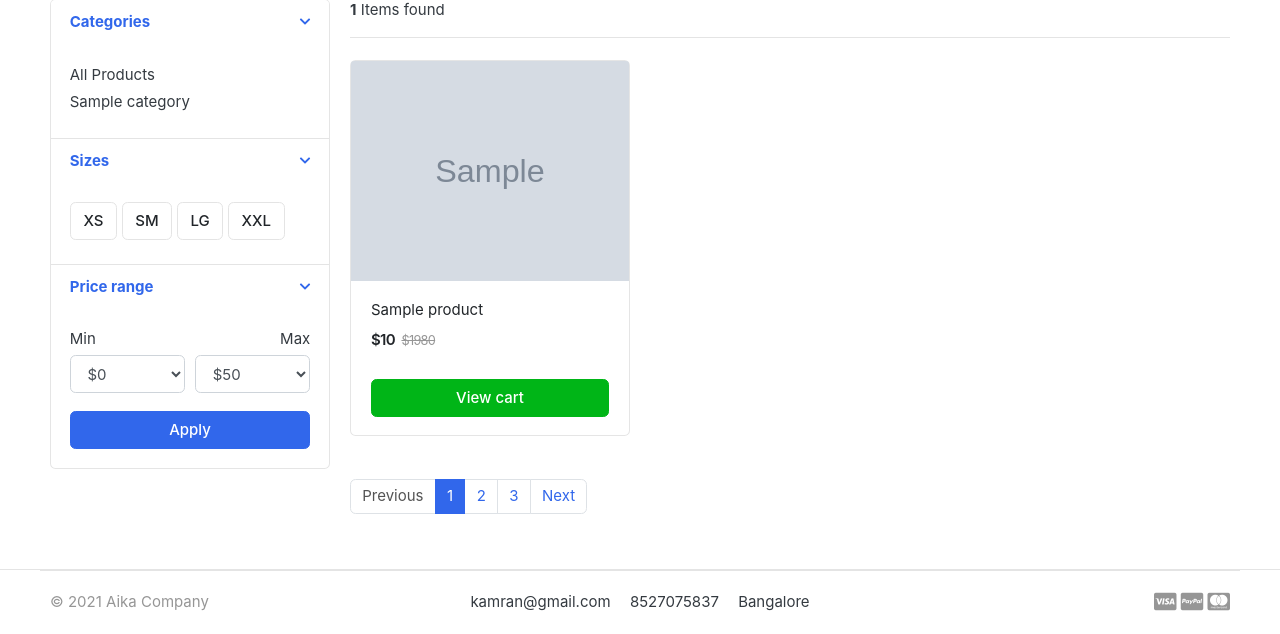
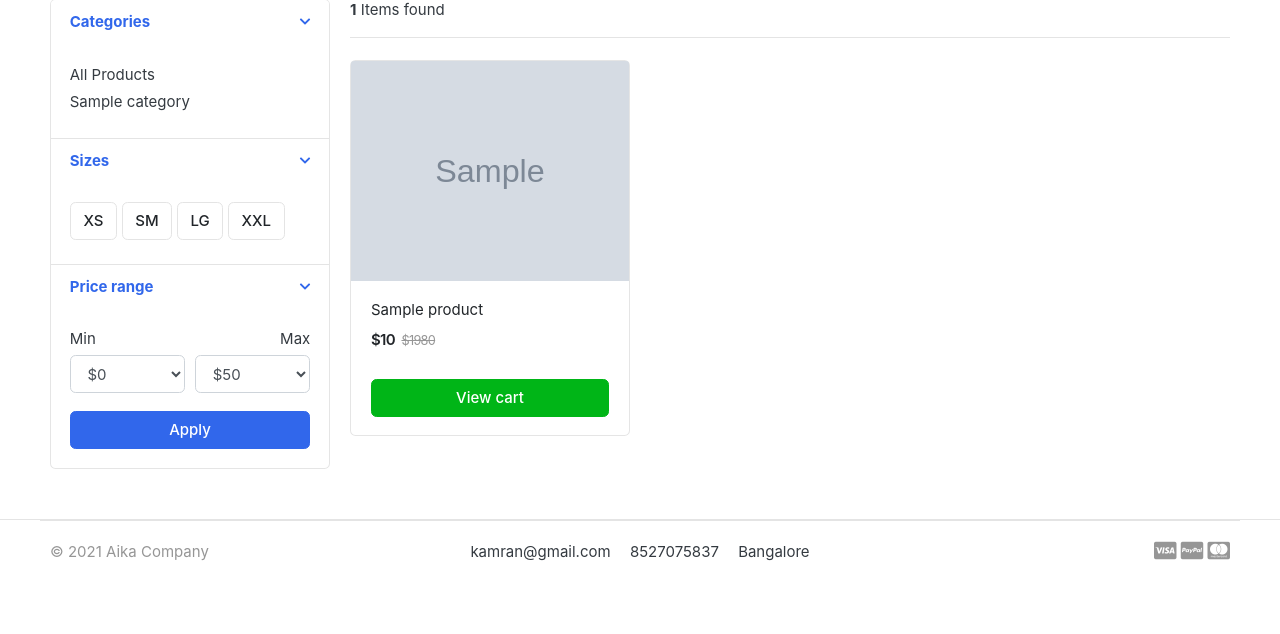
Before and after one commit to kamran1231/E-COM-WEBSITE-2021, a Django app: page /store/ in a window 1280 px wide. Shown: the part 295-929 px from the top of the page. After the commit the page ends 856 px from the top, so only its background shows below. Run offline with Django 3.2, Linux system fonts and the light colour scheme; tables that the repository leaves empty hold one stand-in row (values such as "Sample post"); grey boxes marked "Sample" are stand-in pictures; some libraries are stand-ins or nearby versions; some web fonts are replaced.

Commit message:
9th Commit - Pagination

```diff
--- a/Store/views.py
+++ b/Store/views.py
@@ -3,6 +3,7 @@ from .models import Product
 from category.models import Category
 from Cart.models import CartItem
 from Cart.views import _cart_id
+from django.core.paginator import EmptyPage,PageNotAnInteger,Paginator
 # Create your views here.
 
 def store(request,category_slug=None):
@@ -11,12 +12,18 @@ def store(request,category_slug=None):
     if category_slug != None:
         categories = get_object_or_404(Category,slug=category_slug)
         product = Product.objects.filter(category=categories,is_available=True)
+        paginator = Paginator(product, 6)
+        page = request.GET.get('page')
+        paged_products = paginator.get_page(page)
         product_count = product.count()
     else:
-        product = Product.objects.all().filter(is_available=True)
+        product = Product.objects.all().filter(is_available=True).order_by('id')
+        paginator = Paginator(product,6)
+        page = request.GET.get('page')
+        paged_products = paginator.get_page(page)
         product_count = product.count()
     context = {
-        'product':product,
+        'product':paged_products,
         'product_count':product_count
     }
     return render(request,'store/store.html',context)
--- a/templates/store/store.html
+++ b/templates/store/store.html
@@ -159,13 +159,35 @@
 
 
     <nav class="mt-4" aria-label="Page navigation sample">
+        {% if product.has_other_pages %}
       <ul class="pagination">
+
+        {% if product.has_previous %}
+        <li class="page-item"><a class="page-link" href="?page={{ product.previous_page_number }}">Previous</a></li>
+
+        {% else %}
         <li class="page-item disabled"><a class="page-link" href="#">Previous</a></li>
-        <li class="page-item active"><a class="page-link" href="#">1</a></li>
-        <li class="page-item"><a class="page-link" href="#">2</a></li>
-        <li class="page-item"><a class="page-link" href="#">3</a></li>
-        <li class="page-item"><a class="page-link" href="#">Next</a></li>
+
+        {% endif %}
+
+        {% for i in product.paginator.page_range %}
+        {% if product.number == i %}
+        <li class="page-item active"><a class="page-link" href="#">{{i}}</a></li>
+        {% else %}
+        <li class="page-item"><a class="page-link" href="?page={{i}}">{{i}}</a></li>
+        {% endif %}
+
+        {% endfor %}
+
+
+
+        {% if product.has_next %}
+        <li class="page-item"><a class="page-link" href="?page={{ product.next_page_number }}">Next</a></li>
+        {% else %}
+        <li class="page-item disabled"><a class="page-link" href="#">Next</a></li>
+        {% endif %}
       </ul>
+      {% endif %}
     </nav>
 
         </main> <!-- col.// -->
```
